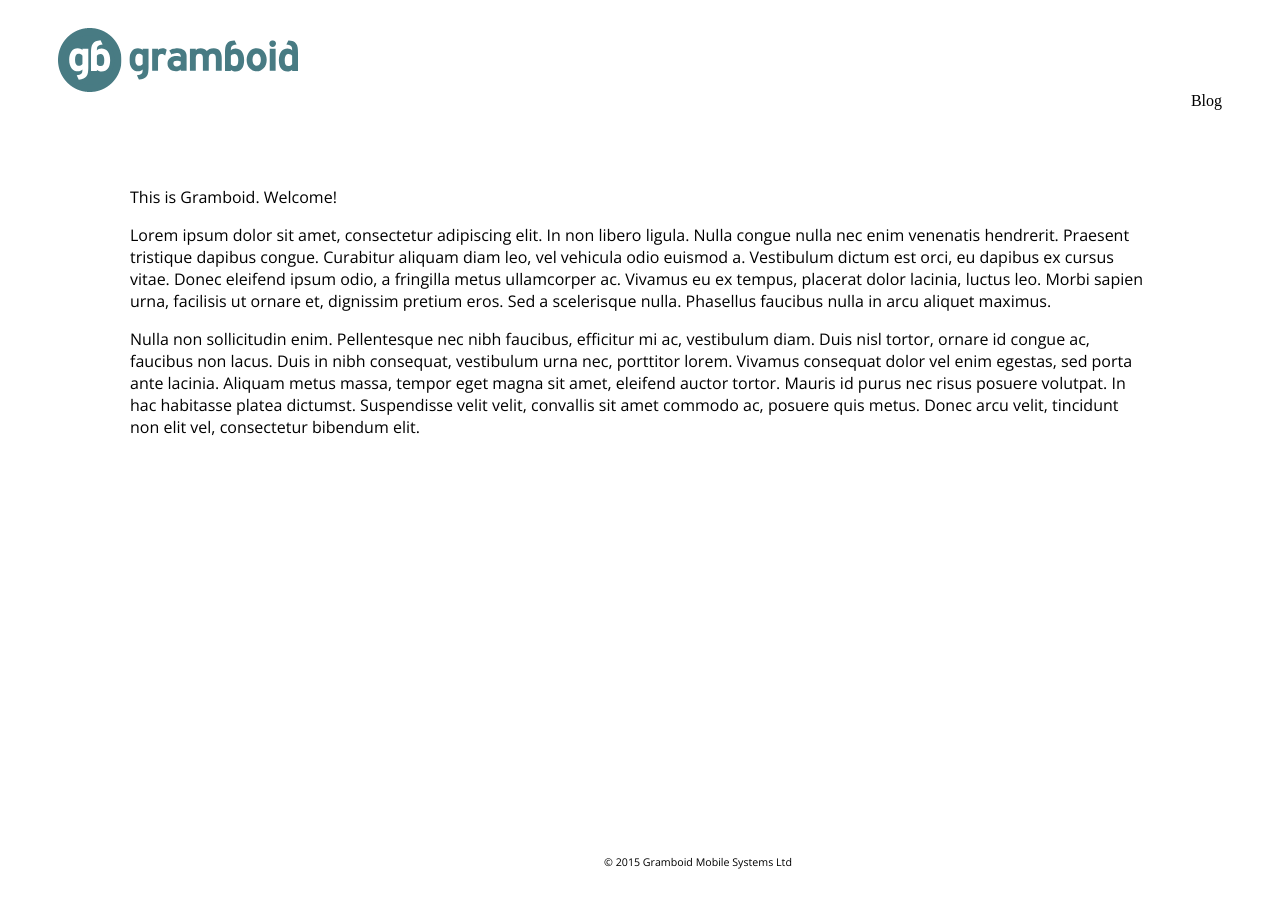
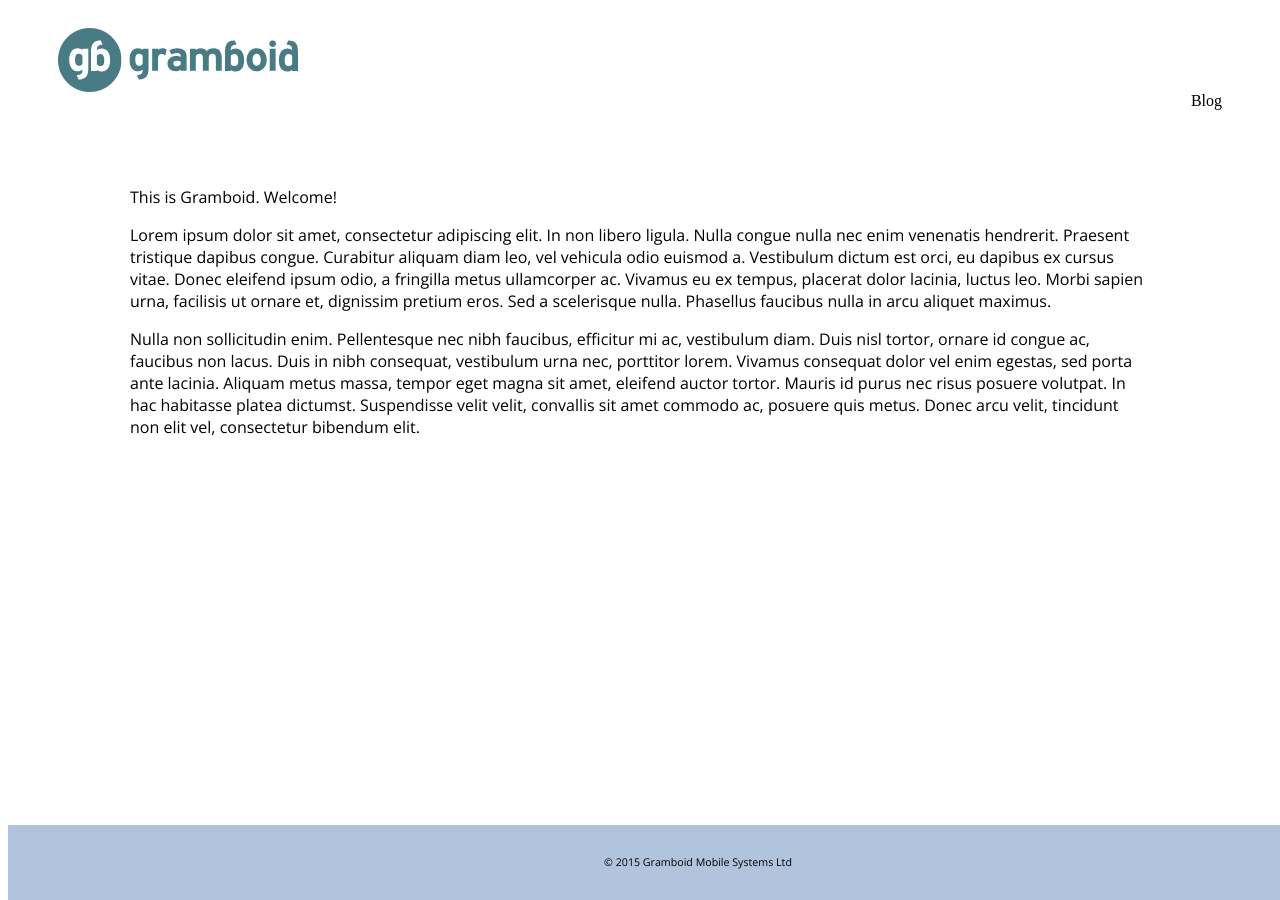
Before and after one commit to gramboid/gramboid.github.io, a Jekyll site: the page built from index.md, in a window 1280 px wide. Built offline with Jekyll 4.4.1, drawn with Linux system fonts in a browser that asks for light colours.

Commit message:
Update default.html

```diff
--- a/_layouts/default.html
+++ b/_layouts/default.html
@@ -20,6 +20,8 @@
     position: fixed;
     bottom: 0;
     width: 100%;
+
+    background-color: #b0c4de;
   }
 
   div#main {
@@ -78,7 +80,7 @@
 {{ content }}
 </div>
 
-<div class="footer" background-color="#b0c4de">
+<div class="footer">
 <p class="footer" align="center">
 &copy; 2015 Gramboid Mobile Systems Ltd
 </p>
```
